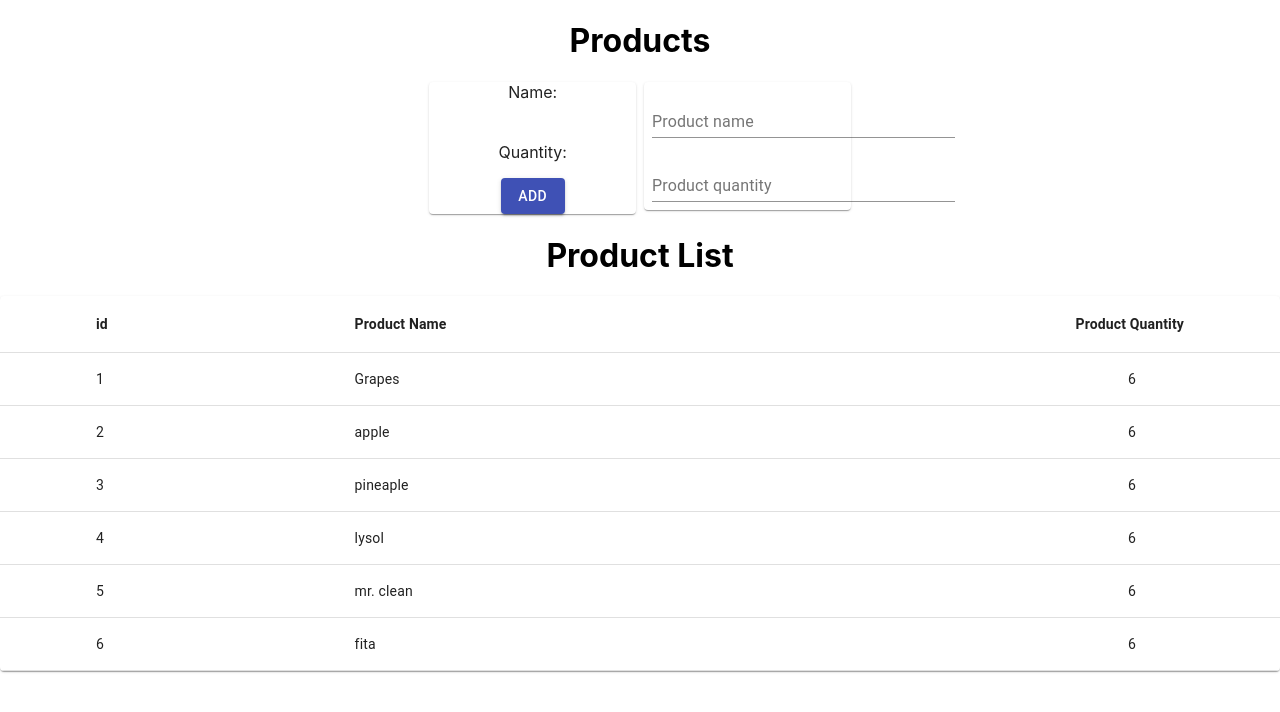
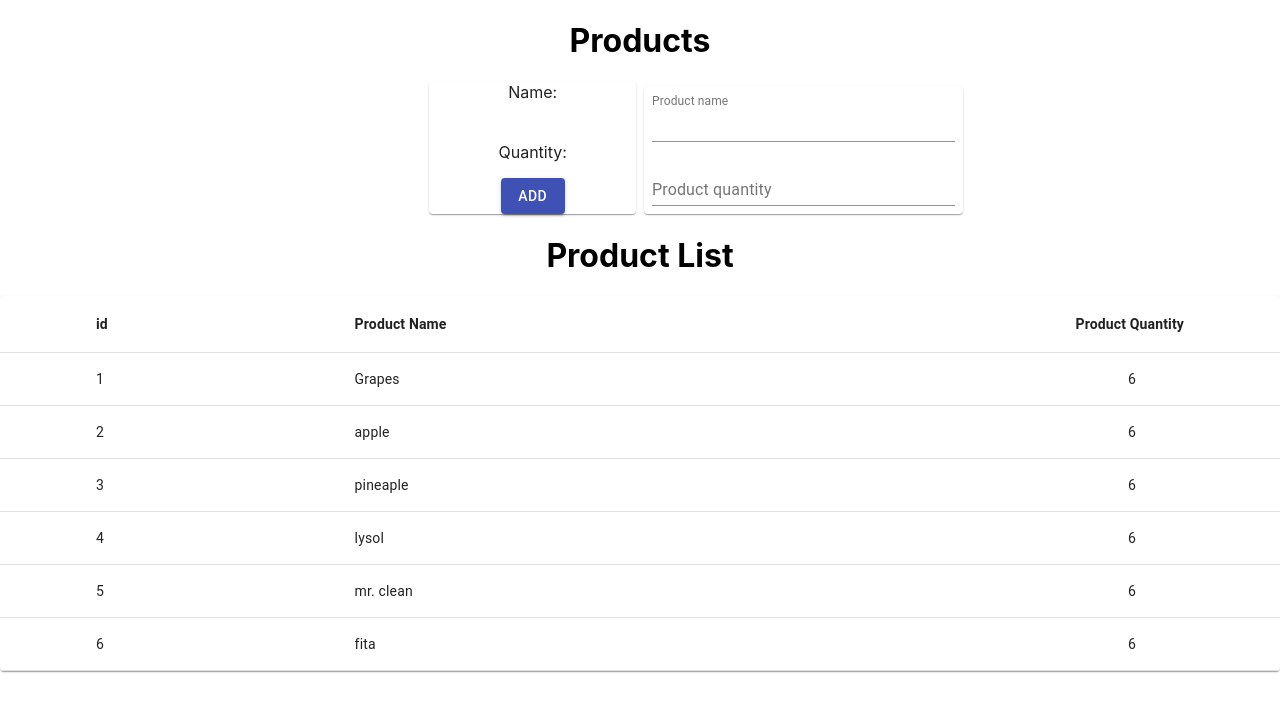
Before and after one commit to franzbiely/mair, a React (Create React App) app: page / in a window 1280 px wide. Shown: the top 712 px of the page. Built offline with nearby package versions, Linux system fonts and the light colour scheme.

Commit message:
update the Products and ProductList

```diff
--- a/src/ProductList.js
+++ b/src/ProductList.js
@@ -27,6 +27,7 @@ const rows = [
   createData(4,'lysol', 6),
   createData(5,'mr. clean', 6),
   createData(6,'fita', 6),
+
 ];
 
 export default function ProductList() {
--- a/src/Products.js
+++ b/src/Products.js
@@ -1,4 +1,4 @@
-import React from "react";
+import React, {useState} from "react";
 import Grid from '@material-ui/core/Grid';
 import Button from '@material-ui/core/Button';
 import { makeStyles } from '@material-ui/core/styles';
@@ -14,38 +14,66 @@ const useStyles = makeStyles((theme) => ({
         width: '30ch', },
     },
 
-
   }));
 
+
+
 function Products() {
+    const [name, setName] = useState(" ");
+    const [quantity, setQuantity] = useState(" ");
+
+    const  onSubmit= (e)=> {
+        console.log(name, quantity);
+        setName('')
+        setQuantity('');
+        saveLocalTodos({name, quantity})
+    }
+
+    const saveLocalTodos= (todo) =>{
+        let todos;
+        if (localStorage.getItem("todos") === null){
+            todos = [];
+        }  else {
+            todos = JSON.parse(localStorage.getItem("todos"));
+        }
+
+        todos.push (todo);
+        localStorage.setItem("todos", JSON.stringify(todos));
+    }
+
     const classes = useStyles();
     return (
-                <Grid container justifyContent="center" spacing={1}>
-                    <Grid item xs={2}>
+                <Grid container justifyContent="center" alignItems="flex-end"  spacing={1}>
+                    <Grid  item xs={2} >
                         <Paper className={classes.paper}>
-
+                            <Box mb={5} >
                                 Name:
-
+                            </Box>
                             <Box mt={5} >
                                 Quantity:
                             </Box>
                             <Box mt={2}>
-                                <Button type="submit" variant="contained" color="primary" className={classes.button}>
+                            <Button onClick={(e) => onSubmit(e.target.value)}  variant="contained" color="primary" className={classes.button}>
                                 Add
                             </Button>
                             </Box>
                         </Paper>
                     </Grid>
-                    <Grid item xs={2}>
-                    <Paper className={classes.paper}>
-                        <form className={classes.root} noValidate autoComplete="off">
-                            <TextField id="name" label="Product name"  />
-                            <TextField id="quantity" label="Product quantity"  type="number" />
+
+                    <Grid container direction="row" item xs={2}>
+                        <Paper className={classes.paper} >
+                            <form  className={classes.root}   noValidate autoComplete="off">
+                                <TextField id="name" label="Product name" value={name} onChange={(e)=> setName(e.target.value)} />
+                                <TextField id="quantity" label="Product quantity"  type="number" value={quantity}   onChange={(e)=> setQuantity(e.target.value)}  />
+
                             </form>
                         </Paper>
                     </Grid>
+
                 </Grid>
 
     )
 }
+
+
 export default Products;
```
Lines whose indentation alone changed are shown as unchanged.
